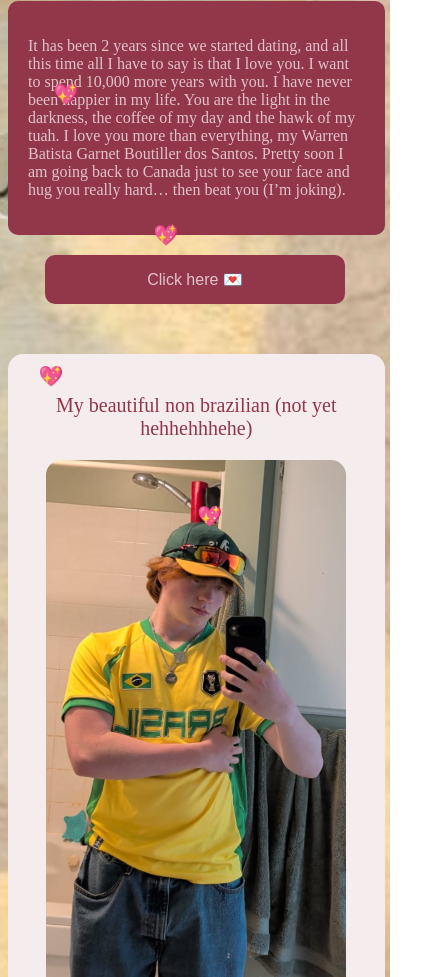
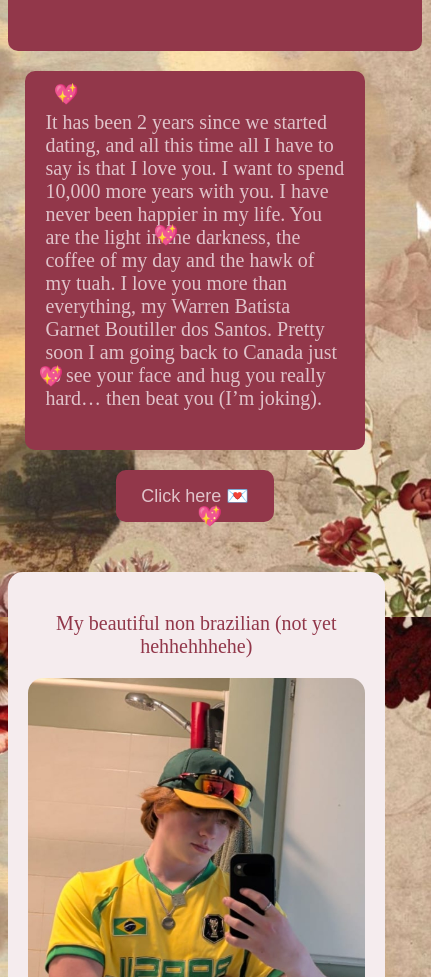
Before and after one commit to MarianaBatistaSantos/2anosdenamoro_M-W, a plain HTML site: page index.html in a window 390 px wide. Shown: the part 227-1204 px from the top of the page, 431 px wide, since content can reach past the window. Drawn offline with Linux system fonts and the light colour scheme.

Commit message:
Refactor CSS styles for consistency and responsiveness

```diff
--- a/style.css
+++ b/style.css
@@ -122,51 +122,19 @@ header {
     margin-top: 50px;
     font-size: 20px;
 }
-
 @media (max-width: 768px) {
-
-    body {
-        background-attachment: scroll;
-    }
-
-    header {
-        font-size: 20px;
-        width: 90%;
-    }
-
-    .caixa {
-        width: 90%;
-        font-size: 16px;
-    }
-
-    .botao {
-        width: 80%;
-        font-size: 16px;
-    }
-
     .todasfotos {
-        margin-top: 50px;
-        display: flex;
         flex-direction: column;
         align-items: center;
+        gap: 20px;
+        margin-top: 50px;
     }
 
     .foto, .foto2, .foto3 {
         width: 90%;
-        margin: 20px 0;
-        margin-left: 0;
-        margin-top: 0;
     }
 
     .fotobrazuka, .fotomusculo, .fotoface {
-        width: 100%;
-        max-width: 300px;
-        display: block;
-        margin: 20px auto;
-    }
-
-    .rodape {
-        font-size: 16px;
-        padding: 15px;
+        max-width: 100%;
     }
 }
```
